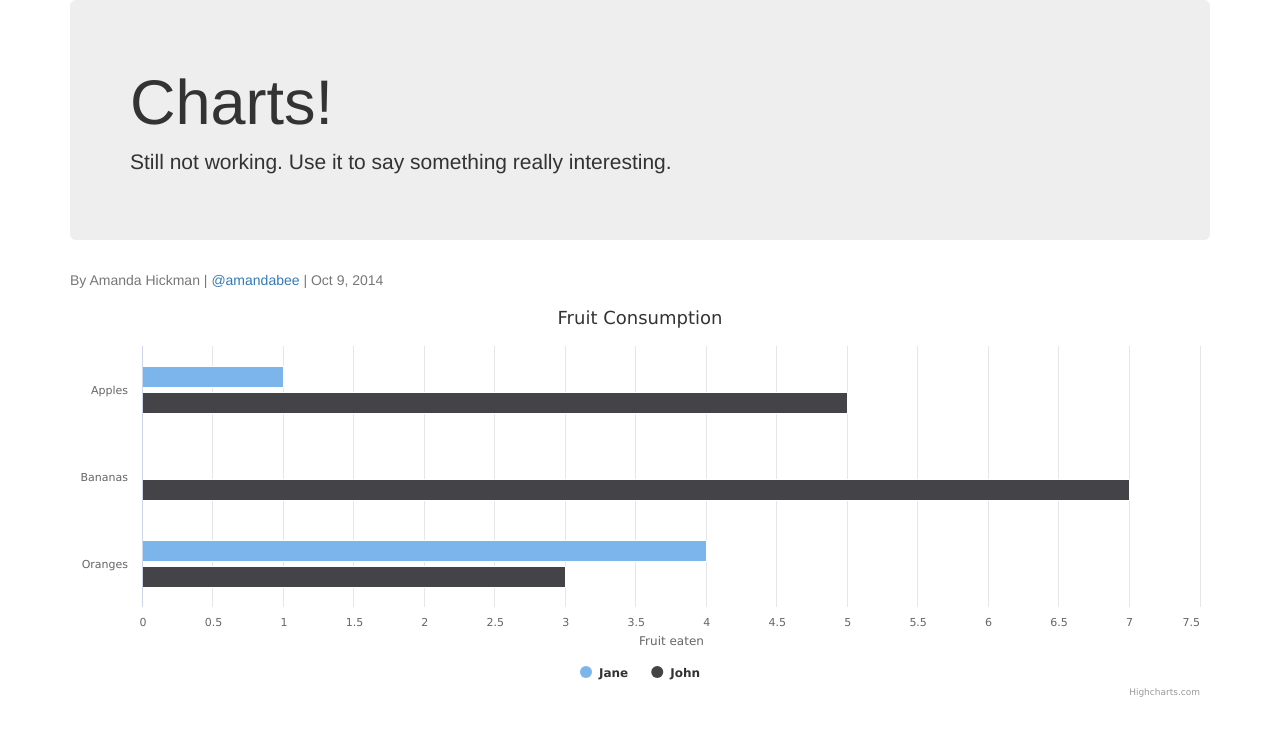
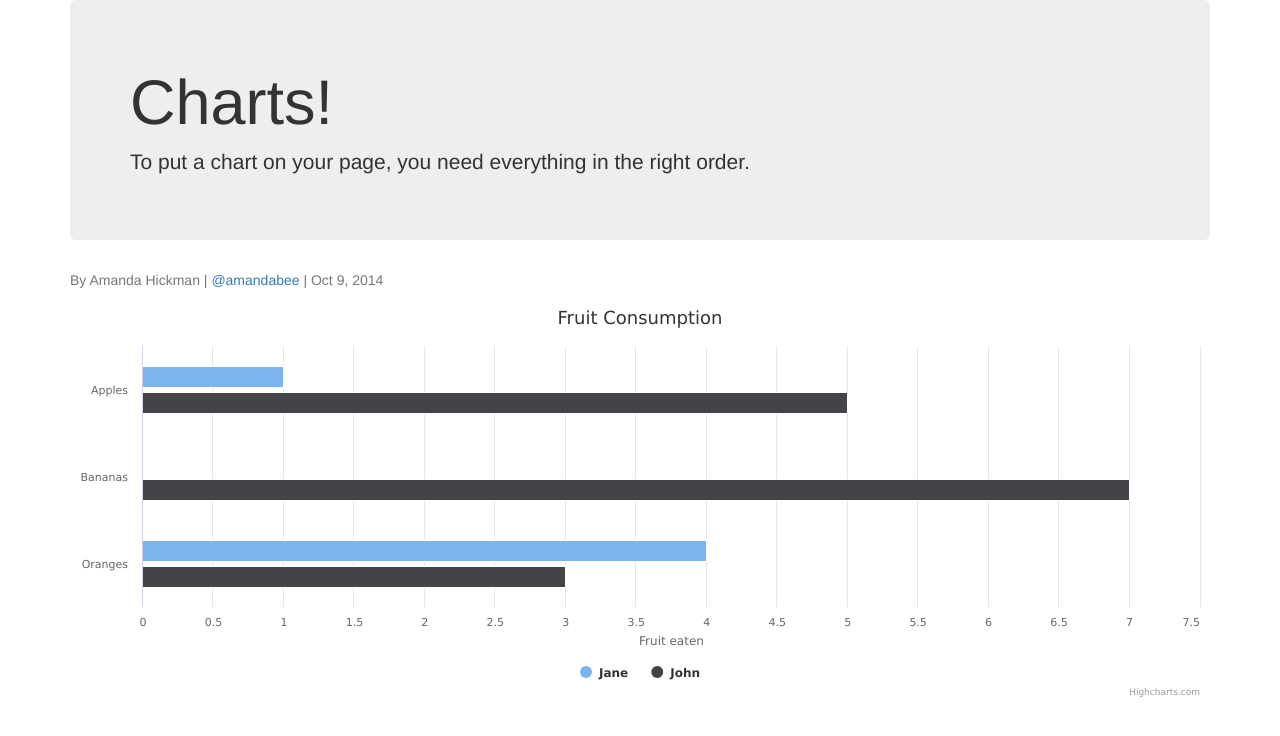
Before and after one commit to amandabee/fundamentals-of-interactive, a Jekyll site: the page assets/highcharts/highcharts_demo.html, which Jekyll copies as it is, in a window 1280 px wide. Shown: the top 736 px of the page. Built offline with Jekyll 4.4.1, drawn with Linux system fonts in a browser that asks for light colours; nearby versions of some CDN libraries.

Commit message:
Update highcharts_demo.html

```diff
--- a/assets/highcharts/highcharts_demo.html
+++ b/assets/highcharts/highcharts_demo.html
@@ -24,7 +24,7 @@
 	<div class="container">
 	  <div class="jumbotron">
 	    <h1>Charts!</h1>
-	    <p class="lead">Still not working.  Use it to say something really interesting.</p>
+	    <p class="lead">To put a chart on your page, you need everything in the right order.</p>
 	  </div><!-- /jumbotron -->
 	     <p class="text-muted byline">By Amanda Hickman | <a href="http://twitter.com/amandabee">@amandabee</a> | Oct 9, 2014</p>
 
```
